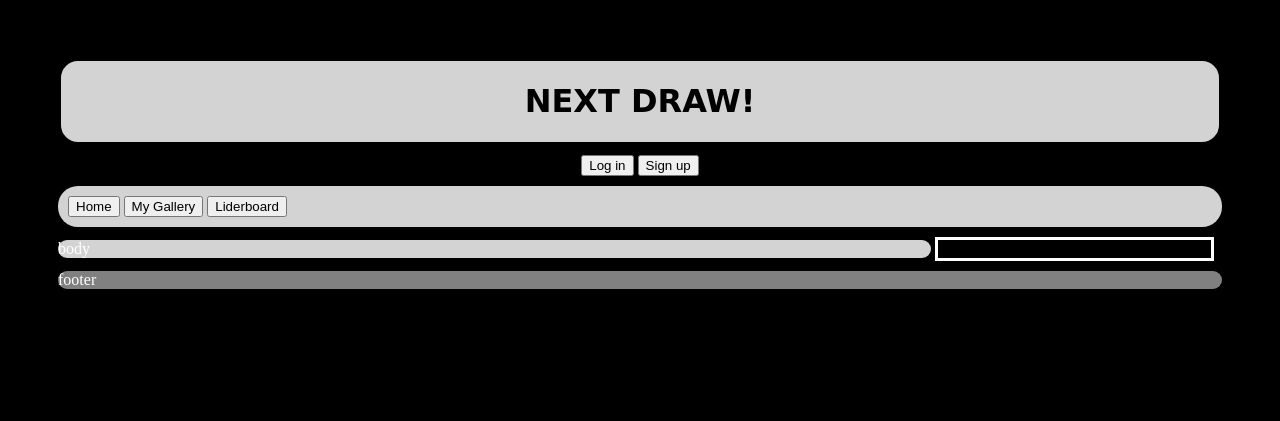
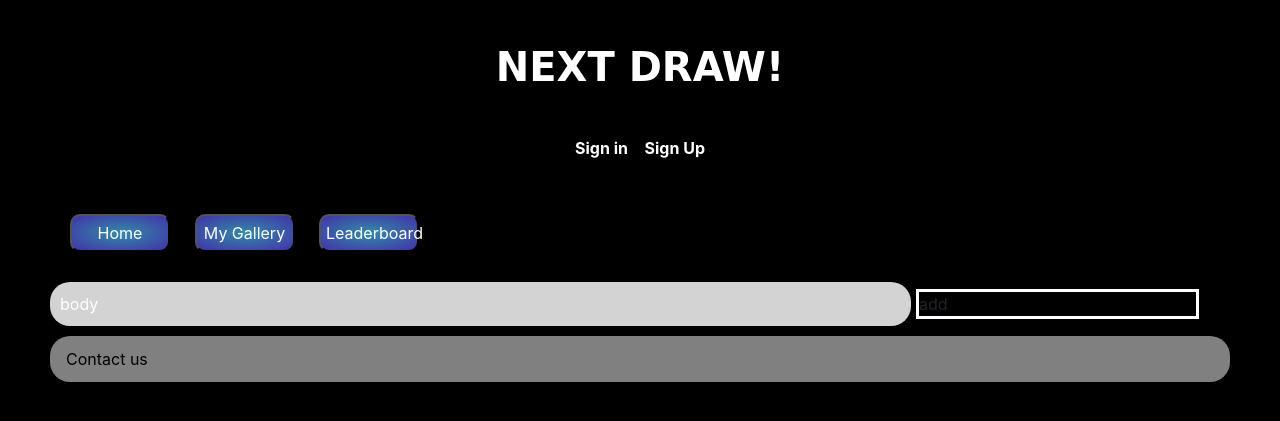
Before and after one commit to Goldi6/NextDraw, a PHP site: page /nextdraw.html in a window 1280 px wide. Shown: the top 421 px of the page. Run offline with PHP 8.4, Linux system fonts and the light colour scheme; some web fonts are replaced.

Commit message:
added login ans sing in fields.

```diff
--- a/NextDraw.css
+++ b/NextDraw.css
@@ -1,21 +1,33 @@
 body {background-color:black;}
 #layout {
-    padding:20px 50px;
+    padding:10px 50px;
 }
 #header {
     font-family: 'Mansalva', cursive;
     text-align: center;
     border: 3px solid black; border-radius:20px;
-    background-color:lightgrey;
+
     margin-top:30px;
+    color:white;
 }
-#login {
+.menubtn {
+    margin: 10px;
+    padding: 5px;
+    width: 100px;
+    color: white;
+    background: radial-gradient(rgb(50, 140, 168), rgb(66, 50, 168));
+    border-radius:10px;
+}
+#members {
     text-align:center;
     margin:10px;
 }
+.modal-title {
+    color:white;
+}
 nav {
     border-radius:20px;
-    background-color:lightgrey;
+
     margin-bottom:10px;
 
     padding:10px;
@@ -33,8 +45,9 @@ aside {
     background-color:lightgrey;
     height:70%;
     color:white;
-    width:75%;
+    width:73%;
     border-radius:20px;
+    padding:10px;
 
 }
 footer {
@@ -42,4 +55,92 @@ footer {
     border-radius:20px;
     color:white;
     margin-top:10px;
+    padding:10px;
+
 }
+#contactus {
+    background:none;
+    border:none;
+
+}
+/* The Modal (background) */
+.modal {
+    display: none; /* Hidden by default */
+    position: fixed; /* Stay in place */
+    z-index: 1; /* Sit on top */
+    left: 0;
+    top: 0;
+    width: 100%; /* Full width */
+    height: 100%; /* Full height */
+    overflow: auto; /* Enable scroll if needed */
+    background-color: rgb(0,0,0); /* Fallback color */
+    background-color: rgba(0,0,0,0.4); /* Black w/ opacity */
+
+
+}
+
+/* Modal Content/Box */
+.modal-content {
+    background-color: #fefefe;
+    margin: 15% auto; /* 15% from the top and centered */
+    padding-bottom:20px;
+    border: 1px solid #888;
+    width: 50%; /* Could be more or less, depending on screen size */
+    border-radius:20px;
+    opacity:0.9;
+}
+
+/* The Close Button */
+.close1, .close2 {
+    color: #aaa;
+    float: right;
+    font-size: 28px;
+    font-weight: bold;
+    padding-right:12px;
+}
+
+.close2:hover,
+.close2:focus {
+    color: black;
+    text-decoration: none;
+    cursor: pointer;
+}
+.close1:hover,
+close2:focus {
+    color: black;
+    text-decoration:none;
+    cursore: pointer;
+}
+
+}
+.submit {
+    margin:10px;
+}
+}
+.submit {
+    margin-bottom:10px;
+    /*margin-top:5px;
+    padding:10px;        doesn't work*/
+}
+#signinbtn {
+    background:none;
+    border:none;
+    color:white;
+}
+#signupbtn {
+    background:none;
+    border:none;
+    color:white;
+}
+.input {
+    padding:4px;
+    border-radius:5px;
+    margin:3px;
+    text-align:center;
+}
+inputfrm {
+    text-align:center;
+}
+.saveme {
+    margin:10px 3px;
+}
--- a/nextdraw.html
+++ b/nextdraw.html
@@ -3,7 +3,10 @@
 <head>
     <meta charset="utf-8">
     <link href="https://fonts.googleapis.com/css?family=Mansalva&display=swap" rel="stylesheet">
+    <link rel="stylesheet" href="https://stackpath.bootstrapcdn.com/bootstrap/4.3.1/css/bootstrap.min.css" integrity="sha384-ggOyR0iXCbMQv3Xipma34MD+dH/1fQ784/j6cY/iJTQUOhcWr7x9JvoRxT2MZw1T" crossorigin="anonymous">
     <link href="NextDraw.css" rel="stylesheet" />
+    <title>Next Draw</title>
+    <meta name="viewport" content="width=device-width,initial-scale=1" />
 
 </head>
 <body>
@@ -13,16 +16,84 @@
                 <h1>
                     <b>NEXT DRAW!</b>
                 </h1>
+
             </div>
-            <div id="login">
-                <button>Log in</button>
-                <button>Sign up</button>
+            <hr />
+            <div id="members">
+                <button type="button" id="signinbtn"><b>Sign in</b></button>
+                <div id="signinmodal" class="modal">
+                    <div class="modal-content">
+                        <div class="modal-header">
+                            <a href="#"><span id="span1" class="close1">&times;</span></a>
+                            <br />
+                            <h3>Sign in</h3>
+                        </div>
+                        <div class="modal-body">
+                            <form>
+                                <label for="email">Email</label>
+                                <div class="inputfrm">
+                                    <input type="email" id="email" class="input" placeholder="Enter your email" required />
+                                </div>
+                                <br />
+                                <label for="password">Password</label>
+                                <div class="inputfrm">
+                                    <input type="password" id="password" class="input" placeholder="Enter your password" required />
+                                </div>
+                                <input type="checkbox" name="saveuser" value="saveme" class="saveme" /><span class="saveme">Save me</span>
+                                <div class="modal-footer">
+                                    <input type="submit" class="submit" />
+                                </div>
+                            </form>
+                        </div>
+                    </div>
+                </div>
+                <button type="button" id="signupbtn"><b>Sign Up</b></button>
+                <div id="signupmodal" class="modal">
+                    <div class="modal-content">
+                        <div class="modal-header">
+                            <span id="span2" class="close2">&times;</span>
+                            <br />
+                            <h3>Sign Up</h3>
+                        </div>
+                        <div class="modal-body">
+                            <form>
+                                <label for="name">Name</label>
+                                <div class="inputfrm"> <input type="text" id="name" class="input" placeholder="Enter your name" required /></div>
+                                <br />
+                                <label for="email">Email</label>
+                                <div class="inputfrm">
+                                    <input type="email" id="email" class="input" placeholder="Enter your email" required />
+                                </div>
+                                <br />
+                                <label for="password2">Password</label>
+                                <div class="inputfrm">
+                                    <input type="password" id="password2" class="input" placeholder="Enter your password" required />
+                                </div>
+                                <br />
+                                <label for="confirmpasswoord">Confirm password</label>
+                                <div class="inputfrm">
+                                    <input type="password" id="confirmpassword" class="input" placeholder="Confirm password" required />
+                                </div>
+
+                                <div class="modal-footer">
+                                    <input type="submit" class="submit" />
+                                </div>
+                            </form>
+                        </div>
+                    </div>
+                </div>
+
+
+
             </div>
         </header>
+        <hr />
         <nav>
-            <button>Home</button>
-            <button>My Gallery</button>
-            <button>Liderboard</button>
+            <button class="menubtn">Home</button>
+            <button class="menubtn">My Gallery</button>
+            <!--<button>My Music</button>-->
+            <button class="menubtn">Leaderboard</button>
+
         </nav>
         <div class="main">
             body
@@ -32,8 +103,42 @@
         </aside>
 
         <footer>
-            footer
+            <button id="contactus">Contact us</button>
         </footer>
     </div>
+    <script src="https://code.jquery.com/jquery-3.3.1.slim.min.js" integrity="sha384-q8i/X+965DzO0rT7abK41JStQIAqVgRVzpbzo5smXKp4YfRvH+8abtTE1Pi6jizo" crossorigin="anonymous"></script>
+    <script src="https://cdnjs.cloudflare.com/ajax/libs/popper.js/1.14.7/umd/popper.min.js" integrity="sha384-UO2eT0CpHqdSJQ6hJty5KVphtPhzWj9WO1clHTMGa3JDZwrnQq4sF86dIHNDz0W1" crossorigin="anonymous"></script>
+    <script src="https://stackpath.bootstrapcdn.com/bootstrap/4.3.1/js/bootstrap.min.js" integrity="sha384-JjSmVgyd0p3pXB1rRibZUAYoIIy6OrQ6VrjIEaFf/nJGzIxFDsf4x0xIM+B07jRM" crossorigin="anonymous"></script>
+    <script>
+        var modal1 = document.getElementById("signinmodal");
+        var btn1 = document.getElementById("signinbtn");
+        var span1 = document.getElementsByClassName("close1")[0];
+        btn1.onclick = function () {
+            modal1.style.display = "block";
+        }
+        span1.onclick = function () {
+            modal1.style.display = "none";
+
+
+            //Deleted this block off code to make the button to work.
+            /*
+            window.onclick = function (event) {
+                modal.style.display = "none"
+            }
+            */
+        }
+
+        var modal2 = document.getElementById("signupmodal");
+        var btn2 = document.getElementById("signupbtn");
+        var span2 = document.getElementsByClassName("close2")[0];
+        btn2.onclick = function () {
+            modal2.style.display = "block";
+        }
+        span2.onclick = function () {
+            modal2.style.display = "none"
+        }
+
+
+    </script>
 </body>
 </html>
```
